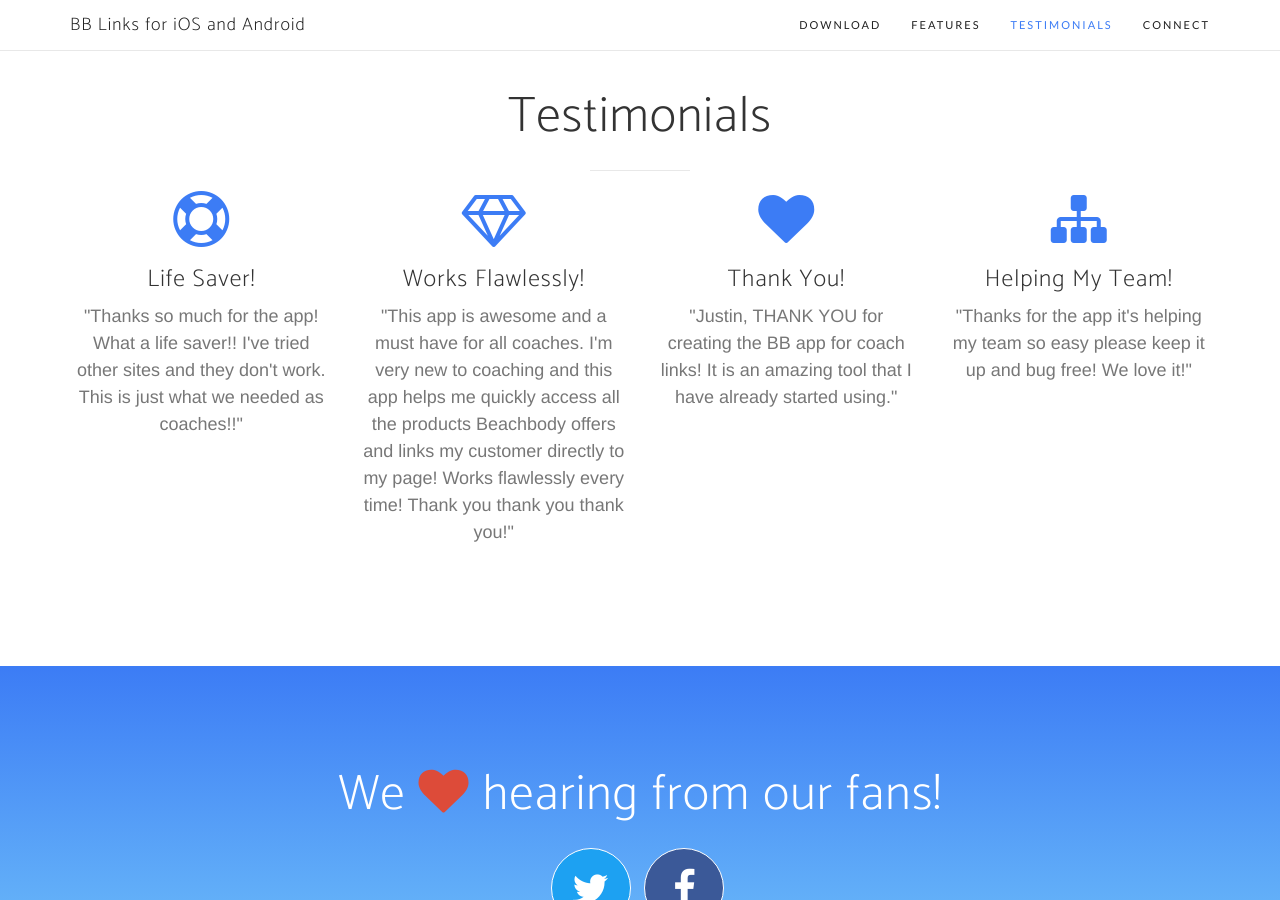
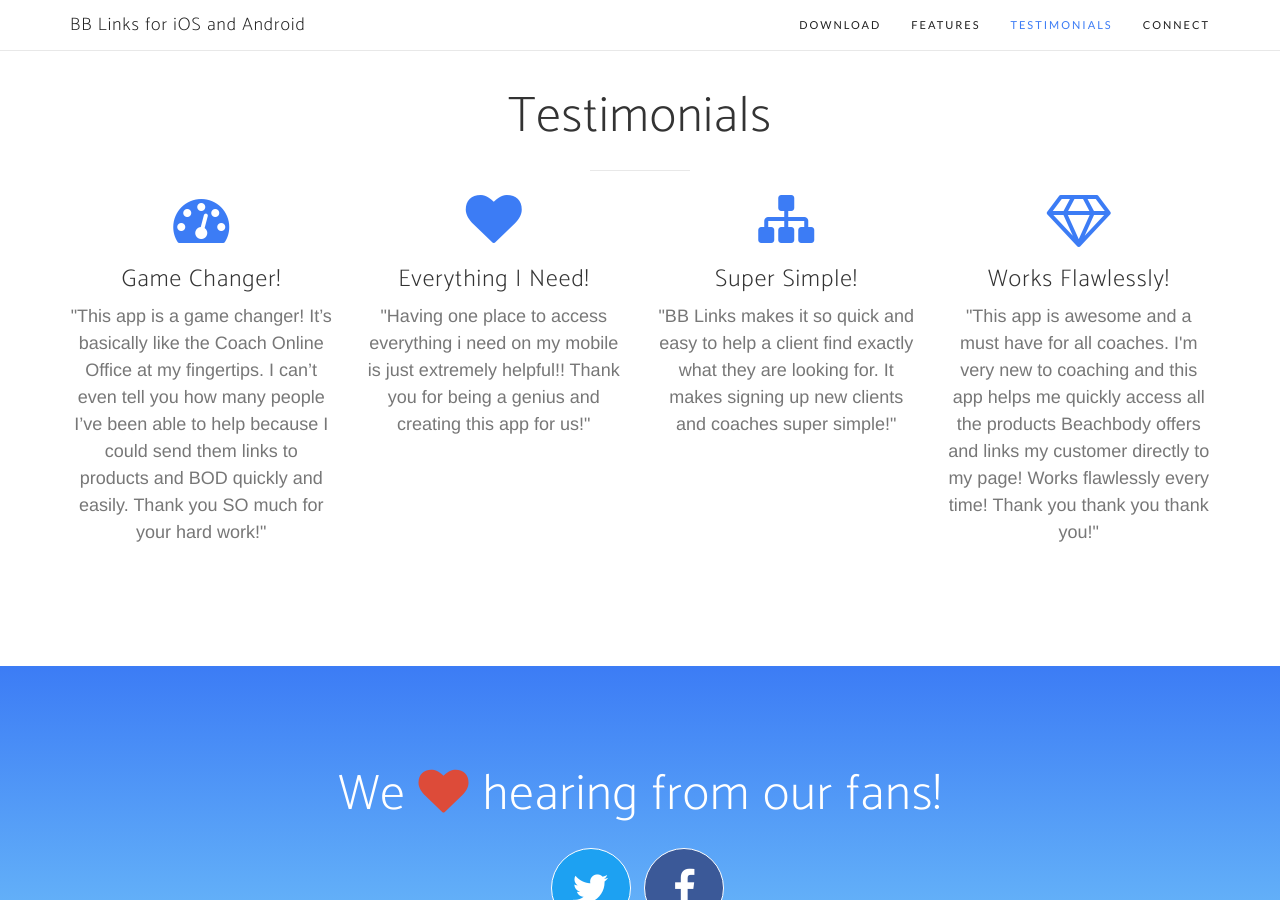
Before and after one commit to jstheoriginal/jstheoriginal.github.io, a Jekyll site: the page built from index.html, in a window 1280 px wide and 900 px high, scrolled down 2824 px. Built offline with Jekyll 4.4.1, drawn with Linux system fonts in a browser that asks for light colours; nearby versions of some CDN libraries; some web fonts are replaced; the list of posts is cut into pages by our own code.

Commit message:
Changed up the app's testimonials. ❤️

```diff
--- a/_includes/testimonials.html
+++ b/_includes/testimonials.html
@@ -12,9 +12,23 @@
         <div class="row">
             <div class="col-lg-3 col-md-6 text-center">
                 <div class="service-box">
-                    <i class="fa fa-4x fa-life-ring wow bounceIn text-primary"></i>
-                    <h3>Life Saver!</h3>
-                    <p class="text-muted">"Thanks so much for the app! What a life saver!! I've tried other sites and they don't work. This is just what we needed as coaches!!"</p>
+                    <i class="fa fa-4x fa-dashboard wow bounceIn text-primary"></i>
+                    <h3>Game Changer!</h3>
+                    <p class="text-muted">"This app is a game changer! It’s basically like the Coach Online Office at my fingertips. I can’t even tell you how many people I’ve been able to help because I could send them links to products and BOD quickly and easily. Thank you SO much for your hard work!"</p>
+                </div>
+            </div>
+            <div class="col-lg-3 col-md-6 text-center">
+                <div class="service-box">
+                    <i class="fa fa-4x fa-heart wow bounceIn text-primary" data-wow-delay=".1s"></i>
+                    <h3>Everything I Need!</h3>
+                    <p class="text-muted">"Having one place to access everything i need on my mobile is just extremely helpful!! Thank you for being a genius and creating this app for us!"</p>
+                </div>
+            </div>
+            <div class="col-lg-3 col-md-6 text-center">
+                <div class="service-box">
+                    <i class="fa fa-4x fa-sitemap wow bounceIn text-primary" data-wow-delay=".2s"></i>
+                    <h3>Super Simple!</h3>
+                    <p class="text-muted">"BB Links makes it so quick and easy to help a client find exactly what they are looking for. It makes signing up new clients and coaches super simple!"</p>
                 </div>
             </div>
             <div class="col-lg-3 col-md-6 text-center">
@@ -24,20 +38,6 @@
                     <p class="text-muted">"This app is awesome and a must have for all coaches. I'm very new to coaching and this app helps me quickly access all the products Beachbody offers and links my customer directly to my page! Works flawlessly every time! Thank you thank you thank you!"</p>
                 </div>
             </div>
-            <div class="col-lg-3 col-md-6 text-center">
-                <div class="service-box">
-                    <i class="fa fa-4x fa-heart wow bounceIn text-primary" data-wow-delay=".1s"></i>
-                    <h3>Thank You!</h3>
-                    <p class="text-muted">"Justin, THANK YOU for creating the BB app for coach links! It is an amazing tool that I have already started using."</p>
-                </div>
-            </div>
-            <div class="col-lg-3 col-md-6 text-center">
-                <div class="service-box">
-                    <i class="fa fa-4x fa-sitemap wow bounceIn text-primary" data-wow-delay=".2s"></i>
-                    <h3>Helping My Team!</h3>
-                    <p class="text-muted">"Thanks for the app it's helping my team so easy please keep it up and bug free! We love it!"</p>
-                </div>
-            </div>
         </div>
     </div>
 </section>
```
